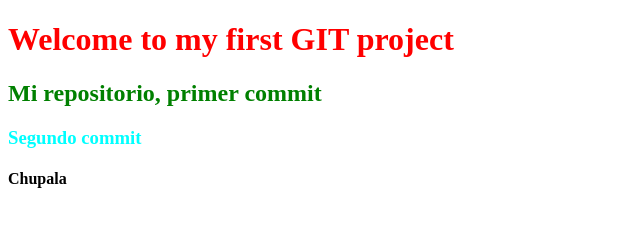
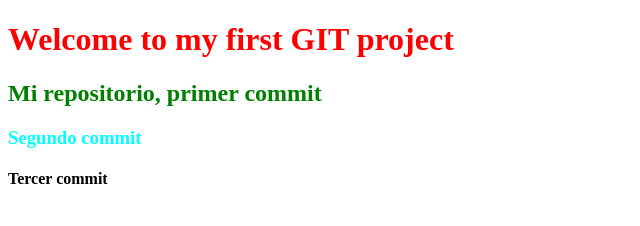
Before and after one commit to fminond/comision-martes, a plain HTML site: page index.html in a window 1280 px wide. Shown: the full height of the page, 0-640 px from the left. Drawn offline with Linux system fonts and the light colour scheme.

Commit message:
nuevos cambios

```diff
--- a/index.html
+++ b/index.html
@@ -9,6 +9,6 @@
         <h1><strong>Welcome to my first GIT project</strong></h1>
         <h2>Mi repositorio, primer commit</h2>
         <h3>Segundo commit</h3>
-        <h4>Chupala</h4>
+        <h4>Tercer commit</h4>
 
     </header>
```
